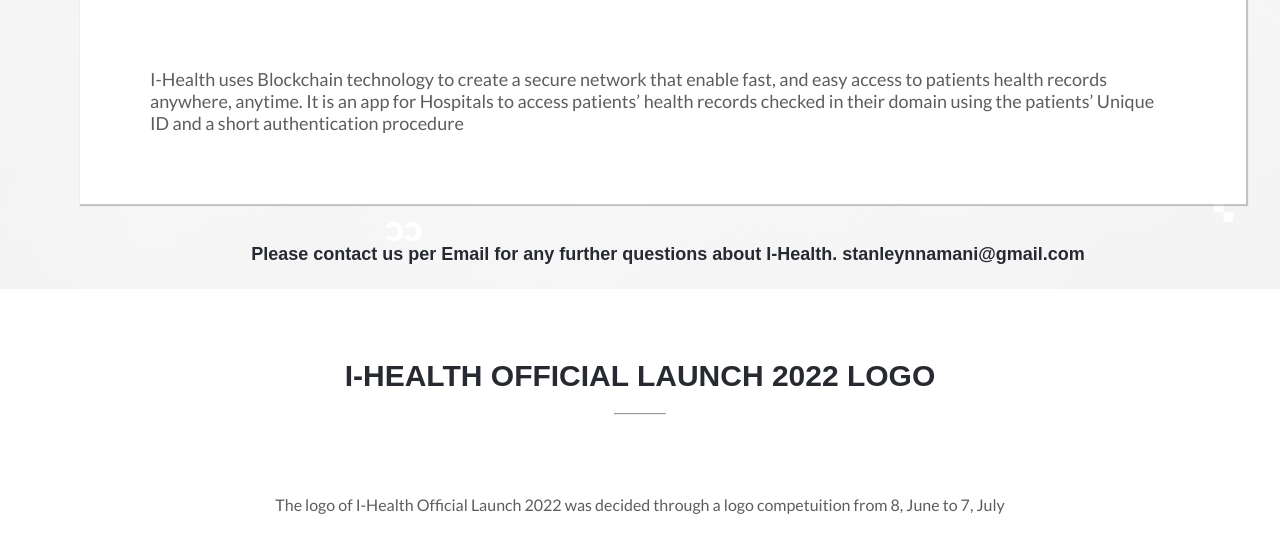
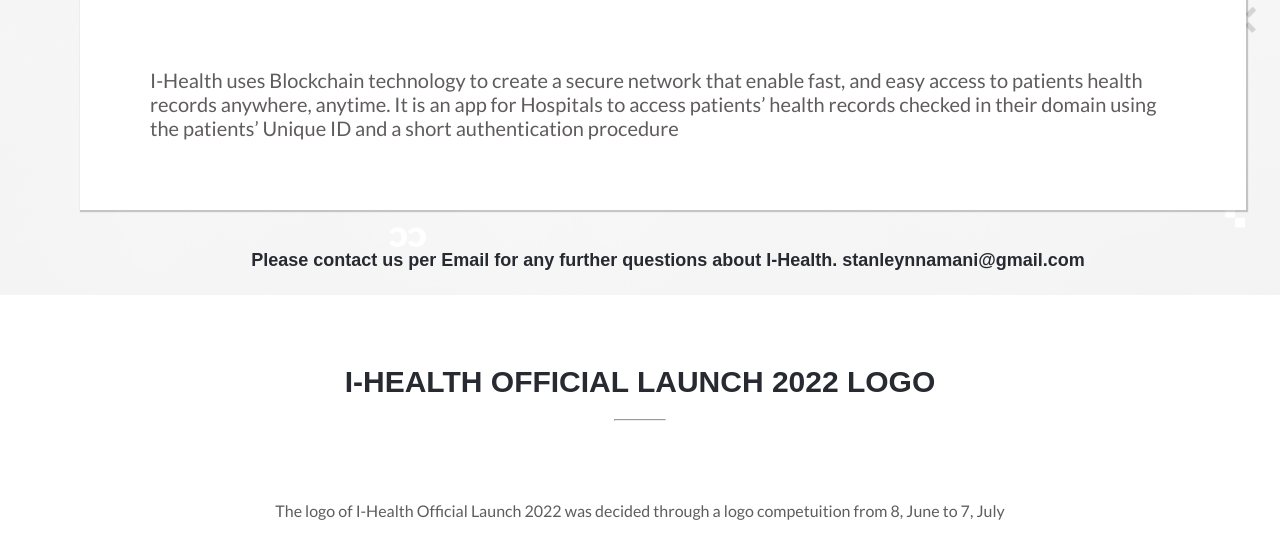
Before and after one commit to StarMindz/I-HEALTH-CAPSTONE-PROJECT, a website: page about.html in a window 1280 px wide. Shown: the part 347-895 px from the top of the page. Drawn offline with Linux system fonts and the light colour scheme.

Commit message:
Correct Linter errors

```diff
--- a/styles/about.css
+++ b/styles/about.css
@@ -170,10 +170,6 @@
     font-size: 45px;
   }
 
-  .about-main-message-content {
-    font-size: 20px;
-  }
-
   .about-main-message-contact {
     margin-top: 40px;
     font-size: 18px;
@@ -247,5 +243,6 @@
     padding: 70px;
     margin-right: 10px;
     box-shadow: 1px 1px 1px 1px rgba(0, 0, 0, 0.2);
+    font-size: 20px;
   }
 }
```
Also changed, not shown: styles/home.css (line endings or trailing spaces).
